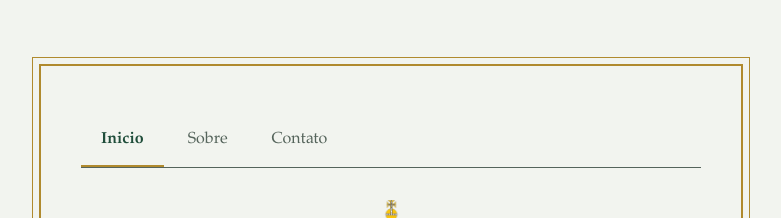
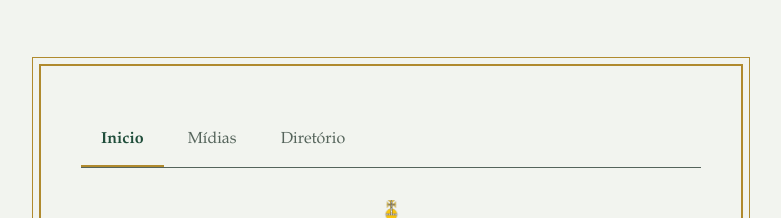
Before and after one commit to GitJhoon/monarquista.com, a Next.js app: page / in a window 1280 px wide. Shown: the top 218 px of the page, without its empty margins (249-1030 px from the left). Built offline with nearby package versions, Linux system fonts and the light colour scheme.

Commit message:
add abas Diretoris e Midias

```diff
--- a/pages/index.js
+++ b/pages/index.js
@@ -1,7 +1,7 @@
 import Head from "next/head";
 import { useState } from "react";
 
-const ABAS = ["Inicio", "Sobre", "Contato"];
+const ABAS = ["Inicio", "Mídias", "Diretório"];
 
 export default function Home() {
   const [aba, setAba] = useState(0);
```
